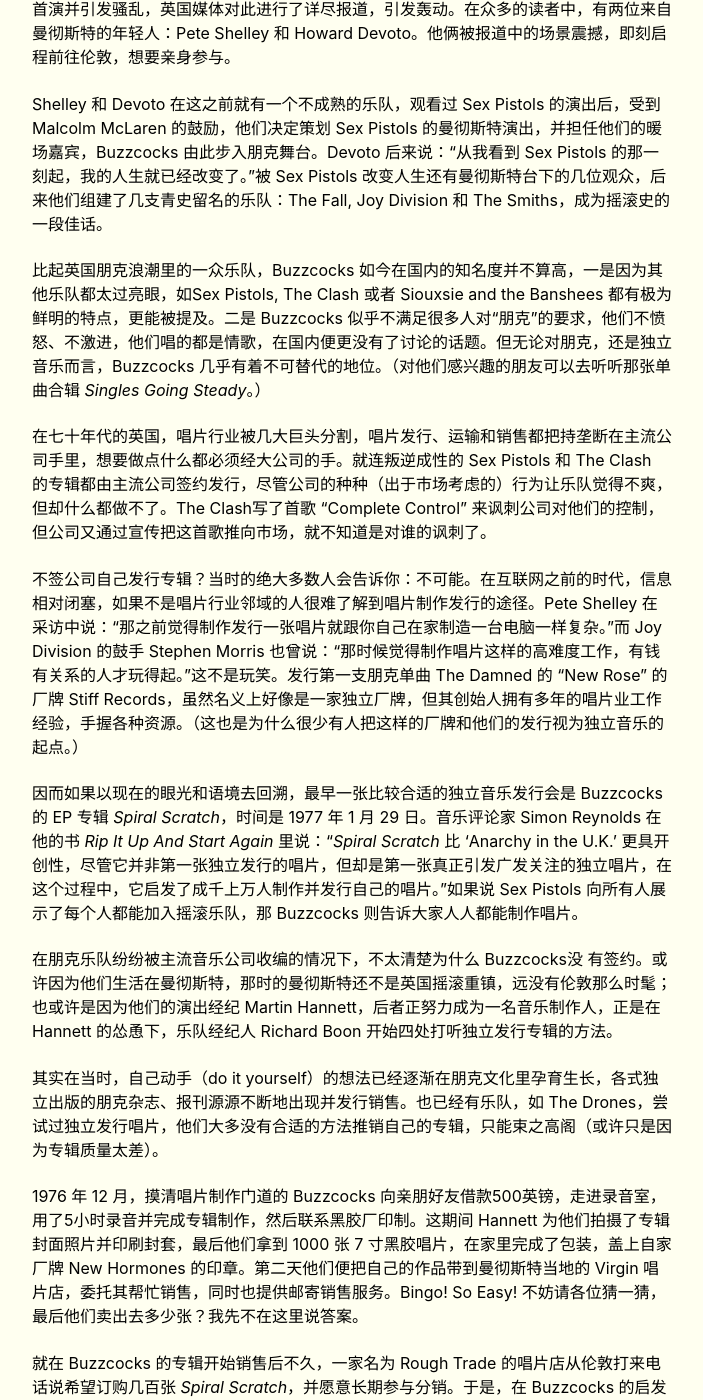
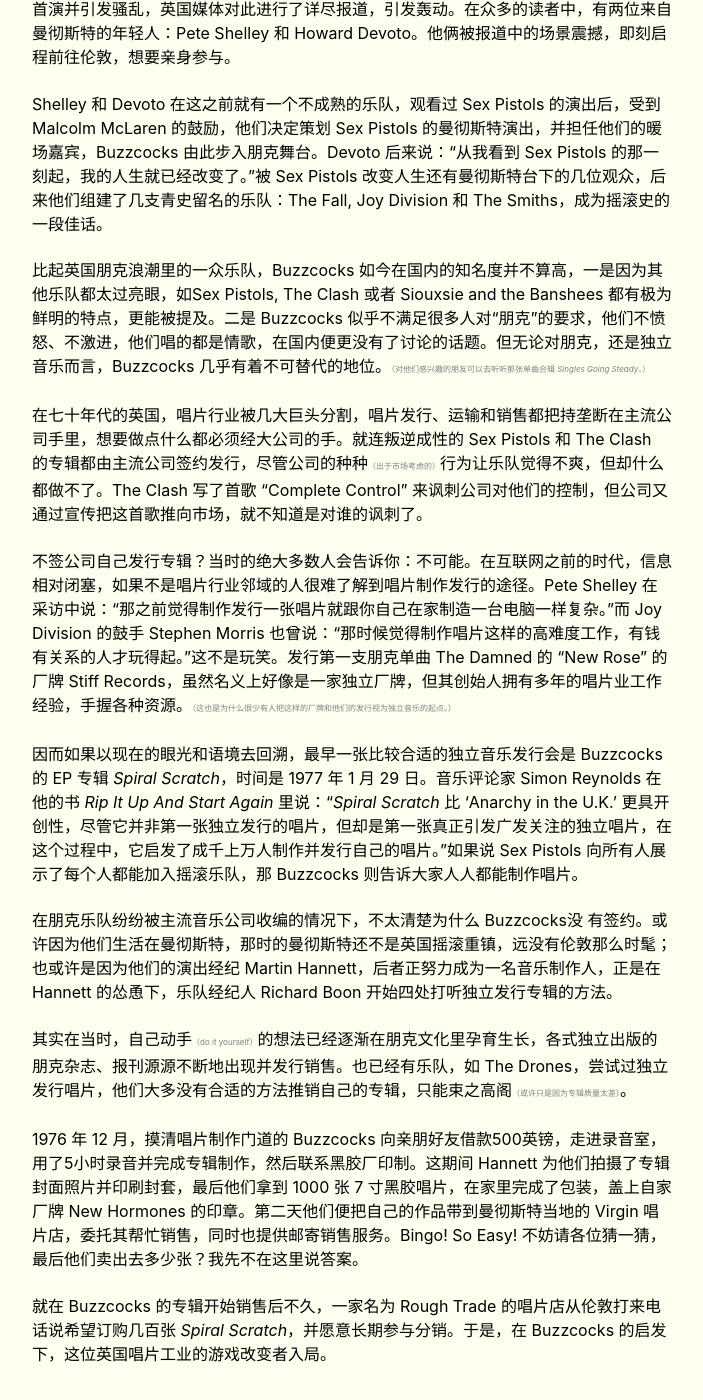
Before and after one commit to salingerlin/salingerlin.github.io, a Jekyll site: the page built from _posts/2019-07-17-独立音乐的英国萌芽.md, in a window 1280 px wide and 1400 px high, scrolled down 1038 px. Shown: the whole window, without its empty margins (288-991 px from the left). Built offline with Jekyll 4.4.1, drawn with Linux system fonts in a browser that asks for light colours; some of the changed text lies outside the part shown.

Commit message:
Update 2019-07-17-独立音乐的英国萌芽.md

```diff
--- a/_posts/2019-07-17-独立音乐的英国萌芽.md
+++ b/_posts/2019-07-17-独立音乐的英国萌芽.md
@@ -12,7 +12,7 @@ category: 流行音乐史评述
 
 这年初，New York Dolls 换了一个新的经纪人，来自英国的 Malcolm McLaren。这支舞台风格奇特而华丽的乐队已经在纽约活跃四年，发行了两张录音室专辑，是继 The Velvet Underground 和 The Stooges 之后又一支对纽约朋克产生重要影响的乐队。伦敦人 McLaren 自 1971 年起已经来过纽约多次，曾在切尔西酒店常住，他对纽约的流行文化非常痴迷，尤其是朋克，不过他对朋克有着属于自己的英式理解。
 
-在这之前，McLaren 就和 New York Dolls 打过不少交道，乐队很多华丽的舞台服饰都是由他提供，乐队也曾多次光顾他在伦敦的那家情趣和时尚用品店“SEX”。成为乐队经纪人是 McLaren 酝酿多时的一个想法，他刚和 New York Dolls 达成协议就大张旗鼓地开始对乐队进行改造。“我要赋予他们一个严肃的政治意味。” McLaren 在采访里说。
+在这之前，McLaren 就和 New York Dolls 打过不少交道，乐队很多华丽的舞台服饰都是由他提供，乐队也曾多次光顾他在伦敦的那家情趣和时尚用品店 "SEX"。成为乐队经纪人是 McLaren 酝酿多时的一个想法，他刚和 New York Dolls 达成协议就大张旗鼓地开始对乐队进行改造。“我要赋予他们一个严肃的政治意味。” McLaren 在采访里说。
 
 然而很多纽约人并不买账，他们不认同把 New York Dolls 和政治挂钩的做法。Television 的经纪 人Terry Ork 曾当面跟 McLaren 说：“你这套或许在伦敦行得通，但在纽约不行。”并且此时的 New York Dolls 因药物、酒精依赖和成员分歧，已经处在崩溃边缘。McLaren 为了让他们远离纽约的污浊场景，缓解精神压力，出走散心，定了一场南下佛罗里达的巡演。不想弄巧成拙，佛州之旅反而加速了乐队的分裂。巡演中途，Johnny Thunders 和 Jerry Nolan 离队返回纽约。没多久，New York Dolls 便宣告解散。
 
@@ -24,17 +24,17 @@ McLaren 想要让 New York Dolls 成为朋克版的 The Beatles，他失败了
 
 Shelley 和 Devoto 在这之前就有一个不成熟的乐队，观看过 Sex Pistols 的演出后，受到 Malcolm McLaren 的鼓励，他们决定策划 Sex Pistols 的曼彻斯特演出，并担任他们的暖场嘉宾，Buzzcocks 由此步入朋克舞台。Devoto 后来说：“从我看到 Sex Pistols 的那一刻起，我的人生就已经改变了。”被 Sex Pistols 改变人生还有曼彻斯特台下的几位观众，后来他们组建了几支青史留名的乐队：The Fall, Joy Division 和 The Smiths，成为摇滚史的一段佳话。
 
-比起英国朋克浪潮里的一众乐队，Buzzcocks 如今在国内的知名度并不算高，一是因为其他乐队都太过亮眼，如Sex Pistols, The Clash 或者 Siouxsie and the Banshees 都有极为鲜明的特点，更能被提及。二是 Buzzcocks 似乎不满足很多人对“朋克”的要求，他们不愤怒、不激进，他们唱的都是情歌，在国内便更没有了讨论的话题。但无论对朋克，还是独立音乐而言，Buzzcocks 几乎有着不可替代的地位。（对他们感兴趣的朋友可以去听听那张单曲合辑 <i>Singles Going Steady</i>。）
+比起英国朋克浪潮里的一众乐队，Buzzcocks 如今在国内的知名度并不算高，一是因为其他乐队都太过亮眼，如Sex Pistols, The Clash 或者 Siouxsie and the Banshees 都有极为鲜明的特点，更能被提及。二是 Buzzcocks 似乎不满足很多人对“朋克”的要求，他们不愤怒、不激进，他们唱的都是情歌，在国内便更没有了讨论的话题。但无论对朋克，还是独立音乐而言，Buzzcocks 几乎有着不可替代的地位。<span class="zhushi">（对他们感兴趣的朋友可以去听听那张单曲合辑 <i>Singles Going Steady</i>。）</span>
 
-在七十年代的英国，唱片行业被几大巨头分割，唱片发行、运输和销售都把持垄断在主流公司手里，想要做点什么都必须经大公司的手。就连叛逆成性的 Sex Pistols 和 The Clash 的专辑都由主流公司签约发行，尽管公司的种种（出于市场考虑的）行为让乐队觉得不爽，但却什么都做不了。The Clash写了首歌 "Complete Control" 来讽刺公司对他们的控制，但公司又通过宣传把这首歌推向市场，就不知道是对谁的讽刺了。
+在七十年代的英国，唱片行业被几大巨头分割，唱片发行、运输和销售都把持垄断在主流公司手里，想要做点什么都必须经大公司的手。就连叛逆成性的 Sex Pistols 和 The Clash 的专辑都由主流公司签约发行，尽管公司的种种<span class="zhushi">（出于市场考虑的）</span>行为让乐队觉得不爽，但却什么都做不了。The Clash 写了首歌 "Complete Control" 来讽刺公司对他们的控制，但公司又通过宣传把这首歌推向市场，就不知道是对谁的讽刺了。
 
-不签公司自己发行专辑？当时的绝大多数人会告诉你：不可能。在互联网之前的时代，信息相对闭塞，如果不是唱片行业邻域的人很难了解到唱片制作发行的途径。Pete Shelley 在采访中说：“那之前觉得制作发行一张唱片就跟你自己在家制造一台电脑一样复杂。”而 Joy Division 的鼓手 Stephen Morris 也曾说：“那时候觉得制作唱片这样的高难度工作，有钱有关系的人才玩得起。”这不是玩笑。发行第一支朋克单曲 The Damned 的 "New Rose" 的厂牌 Stiff Records，虽然名义上好像是一家独立厂牌，但其创始人拥有多年的唱片业工作经验，手握各种资源。（这也是为什么很少有人把这样的厂牌和他们的发行视为独立音乐的起点。）
+不签公司自己发行专辑？当时的绝大多数人会告诉你：不可能。在互联网之前的时代，信息相对闭塞，如果不是唱片行业邻域的人很难了解到唱片制作发行的途径。Pete Shelley 在采访中说：“那之前觉得制作发行一张唱片就跟你自己在家制造一台电脑一样复杂。”而 Joy Division 的鼓手 Stephen Morris 也曾说：“那时候觉得制作唱片这样的高难度工作，有钱有关系的人才玩得起。”这不是玩笑。发行第一支朋克单曲 The Damned 的 "New Rose" 的厂牌 Stiff Records，虽然名义上好像是一家独立厂牌，但其创始人拥有多年的唱片业工作经验，手握各种资源。<span class="zhushi">（这也是为什么很少有人把这样的厂牌和他们的发行视为独立音乐的起点。）</span>
 
 因而如果以现在的眼光和语境去回溯，最早一张比较合适的独立音乐发行会是 Buzzcocks 的 EP 专辑 <i>Spiral Scratch</i>，时间是 1977 年 1 月 29 日。音乐评论家 Simon Reynolds 在他的书 <i>Rip It Up And Start Again</i> 里说：“<i>Spiral Scratch</i> 比 'Anarchy in the U.K.' 更具开创性，尽管它并非第一张独立发行的唱片，但却是第一张真正引发广发关注的独立唱片，在这个过程中，它启发了成千上万人制作并发行自己的唱片。”如果说 Sex Pistols 向所有人展示了每个人都能加入摇滚乐队，那 Buzzcocks 则告诉大家人人都能制作唱片。
 
 在朋克乐队纷纷被主流音乐公司收编的情况下，不太清楚为什么 Buzzcocks没 有签约。或许因为他们生活在曼彻斯特，那时的曼彻斯特还不是英国摇滚重镇，远没有伦敦那么时髦；也或许是因为他们的演出经纪 Martin Hannett，后者正努力成为一名音乐制作人，正是在 Hannett 的怂恿下，乐队经纪人 Richard Boon 开始四处打听独立发行专辑的方法。
 
-其实在当时，自己动手（do it yourself）的想法已经逐渐在朋克文化里孕育生长，各式独立出版的朋克杂志、报刊源源不断地出现并发行销售。也已经有乐队，如 The Drones，尝试过独立发行唱片，他们大多没有合适的方法推销自己的专辑，只能束之高阁（或许只是因为专辑质量太差）。
+其实在当时，自己动手<span class="zhushi">（do it yourself）</span>的想法已经逐渐在朋克文化里孕育生长，各式独立出版的朋克杂志、报刊源源不断地出现并发行销售。也已经有乐队，如 The Drones，尝试过独立发行唱片，他们大多没有合适的方法推销自己的专辑，只能束之高阁<span class="zhushi">（或许只是因为专辑质量太差）</span>。
 
 1976 年 12 月，摸清唱片制作门道的 Buzzcocks 向亲朋好友借款500英镑，走进录音室，用了5小时录音并完成专辑制作，然后联系黑胶厂印制。这期间 Hannett 为他们拍摄了专辑封面照片并印刷封套，最后他们拿到 1000 张 7 寸黑胶唱片，在家里完成了包装，盖上自家厂牌 New Hormones 的印章。第二天他们便把自己的作品带到曼彻斯特当地的 Virgin 唱片店，委托其帮忙销售，同时也提供邮寄销售服务。Bingo! So Easy! 不妨请各位猜一猜，最后他们卖出去多少张？我先不在这里说答案。
 
@@ -50,15 +50,15 @@ Rough Trade 由剑桥大学毕业生 Geoff Travis 正式创建于 1976 年初，
 
 英国乐迷抢购 <i>Spiral Scratch</i>，抛开它本身是张不错的专辑不说，还因为它代表着新生的潮流事物：唱片的独立制作与发行。<i>Spiral Scratch</i> 的 DIY 属性给英国朋克乐迷在思想带来颠覆性的冲击，购买它也让乐迷有种“打破主流唱片公司垄断控制”的刺激感。之后许多人受 <i>Spiral Scratch</i> 启发，成立厂牌，发行唱片，比如 Rough Trade。甚至有乐队，如 The Desperate Bicycles 更进一步，直接把唱片制作流程和成本开销统统印在封套上，从而鼓励更多的人自己制作唱片。还比如，尝到甜头的 Martin Hannett 也自己成立了厂牌 Rabid；又在他的影响下，Tony Wilson 出资建立厂牌 Factory，并邀请 Hannett 担任制作人，制作了包括 Joy Division 在内的多支乐队的经典专辑。
 
-Rough Trade 处于这场文化风暴的中心，当越来越多的自制唱片涌向 Rough Trade，也有越来越多的英国各地的乐迷以及唱片店希望能从这里购买到这些独一无二的自制唱片，就像是一个巨大的吸尘器（Rough Trade 员工原话）把他们吸了进去。因此，建立一个能满足各方需求的机制迫在眉睫。
+Rough Trade 处于这场文化风暴的中心，当越来越多的自制唱片涌向 Rough Trade，也有越来越多的英国各地的乐迷以及唱片店希望能从这里购买到这些独一无二的自制唱片，就像是一个巨大的吸尘器<span class="zhushi">（Rough Trade 员工原话）</span>把他们吸了进去。因此，建立一个能满足各方需求的机制迫在眉睫。
 
 在主流公司垄断分销渠道的情况下，想要销售独立唱片并不容易。如果选择与现有的渠道合作，等于归顺了主流公司，不仅税收苛刻，事事还都会受到资本和市场的掣肘，这对于 Rough Trade 不可接受。于是自己动手丰衣足食，Rough Trade 决定联合全国各大独立唱片店组建自己的分销渠道，The Cartel 独立唱片分销机制应运而生。"The Cartel" 原意是毒枭或者说贩毒集团的专称，取这样的名字也暗示着他们与主流音乐公司的地下斗争。
 
-The Cartel 的运作方式和当时名为 "One Stops" 的模式一脉相承，中文可以理解为“一站式服务”，Rough Trade 定期提供一份目录（这份目录也是如今研究独立音乐的珍贵资料）供其他唱片店预定，The Cartel 的工作人员会在送货途中停靠，按你预定的数量一次性供货（希望我没理解错）。分销渠道的建立将独立音乐在英国的运作彻底打通，它就像是生命体的血液循环系统，可以为整个独立音乐场景供给养分。
+The Cartel 的运作方式和当时名为 "One Stops" 的模式一脉相承，中文可以理解为“一站式服务”，Rough Trade 定期提供一份目录<span class="zhushi">（这份目录也是如今研究独立音乐的珍贵资料）</span>供其他唱片店预定，The Cartel 的工作人员会在送货途中停靠，按你预定的数量一次性供货<span class="zhushi">（希望我没理解错）</span>。分销渠道的建立将独立音乐在英国的运作彻底打通，它就像是生命体的血液循环系统，可以为整个独立音乐场景供给养分。
 
-有人统计过，在 1976 年 Rough Trade 营业时，全英国只有 12 家独立厂牌，而到七十年代末时，这个数字超过 800（现在中国有多少个？），他们的大部分唱片都经由 The Cartel 分销。而后的八十年代，正是依靠 The Cartel 这样的独立分销体系，许多英国的独立厂牌才有与主流竞争的能力，它们的艺人才得以进入主流视线，成为独立音乐传奇，例如 Factory 唱片的 Joy Division, Mute 唱片的 Depeche Mode, 4AD 唱片的 Cocteau Twins, Rough Trade 自己的 The Smiths 等等。因此，从某种角度看，分销范围覆盖全国的 The Cartel 对英国独立音乐有着至关重要的意义，它的价值甚至超过 Rough Trade 本身。
+有人统计过，在 1976 年 Rough Trade 营业时，全英国只有 12 家独立厂牌，而到七十年代末时，这个数字超过 800 <span class="zhushi">（现在中国有多少个？）</span>，他们的大部分唱片都经由 The Cartel 分销。而后的八十年代，正是依靠 The Cartel 这样的独立分销体系，许多英国的独立厂牌才有与主流竞争的能力，它们的艺人才得以进入主流视线，成为独立音乐传奇，例如 Factory 唱片的 Joy Division, Mute 唱片的 Depeche Mode, 4AD 唱片的 Cocteau Twins, Rough Trade 自己的 The Smiths 等等。因此，从某种角度看，分销范围覆盖全国的 The Cartel 对英国独立音乐有着至关重要的意义，它的价值甚至超过 Rough Trade 本身。
 
-英国独立音乐榜（UK Indie Chart）建立于 1980 年，它对独立与主流的区分的关键标准就是唱片的分销途径，如果你是通过主流音乐公司（EMI，Sony, Warner 以及 Universal）的渠道进行分销，那归主流，如果是通过 The Cartel 这种独立渠道，那便满足独立的要求。英国独立音乐榜后来成为八十年代英国独立音乐风向标，为独立音乐发展做出了指引性的关键贡献。
+英国独立音乐榜<span class="zhushi">（UK Indie Chart）</span>建立于 1980 年，它对独立与主流的区分的关键标准就是唱片的分销途径，如果你是通过主流音乐公司<span class="zhushi">（EMI，Sony, Warner 以及 Universal）</span>的渠道进行分销，那归主流，如果是通过 The Cartel 这种独立渠道，那便满足独立的要求。英国独立音乐榜后来成为八十年代英国独立音乐风向标，为独立音乐发展做出了指引性的关键贡献。
 
 至此，英国的独立音乐的“基础设施”差不多建设完成，接下来的就是独立音乐百花齐放、精彩纷呈的八十年代。有机会下次再说吧。
 
```
